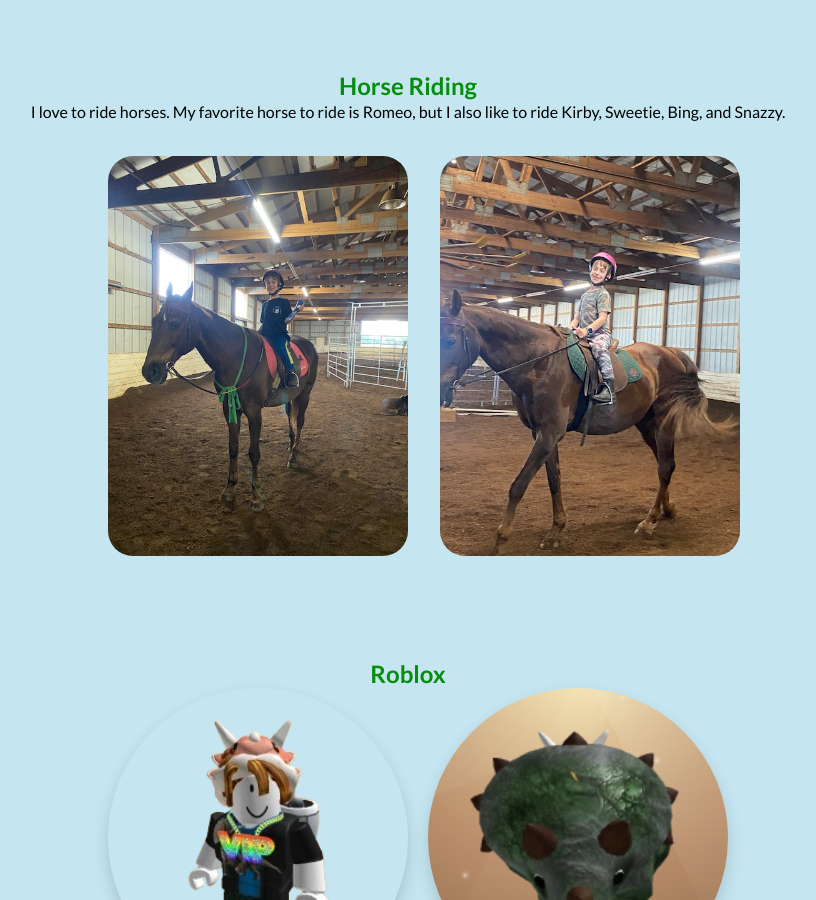
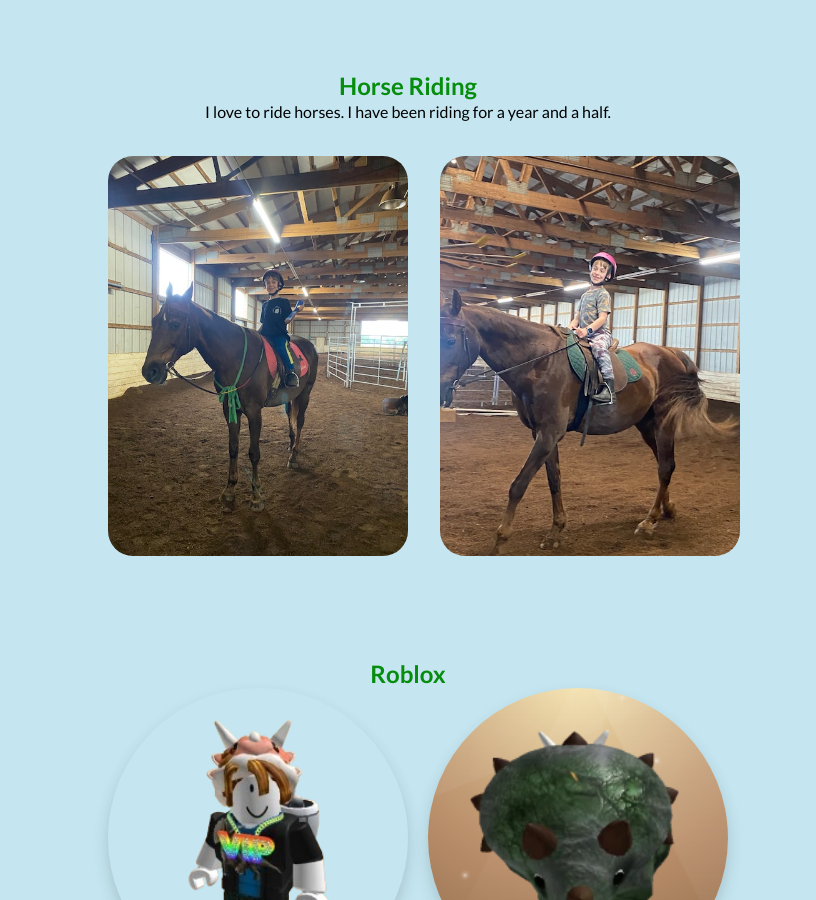
Before and after one commit to mmcmullinyohe/Tommy, a plain HTML site: page index.html in a window 1280 px wide. Shown: the part 2230-3130 px from the top of the page, without its empty margins (232-1048 px from the left). Drawn offline with Linux system fonts and the light colour scheme.

Commit message:
riding para

```diff
--- a/index.html
+++ b/index.html
@@ -60,7 +60,7 @@
 </section>
 <section id="horse-riding">
 <h2>Horse Riding</h2>
-<p>I love to ride horses. My favorite horse to ride is Romeo, but I also like to ride Kirby, Sweetie, Bing, and Snazzy.</p>
+<p>I love to ride horses. I have been riding for a year and a half.</p>
 
 <div class="img__container--horse">
     <div class="row">
```
